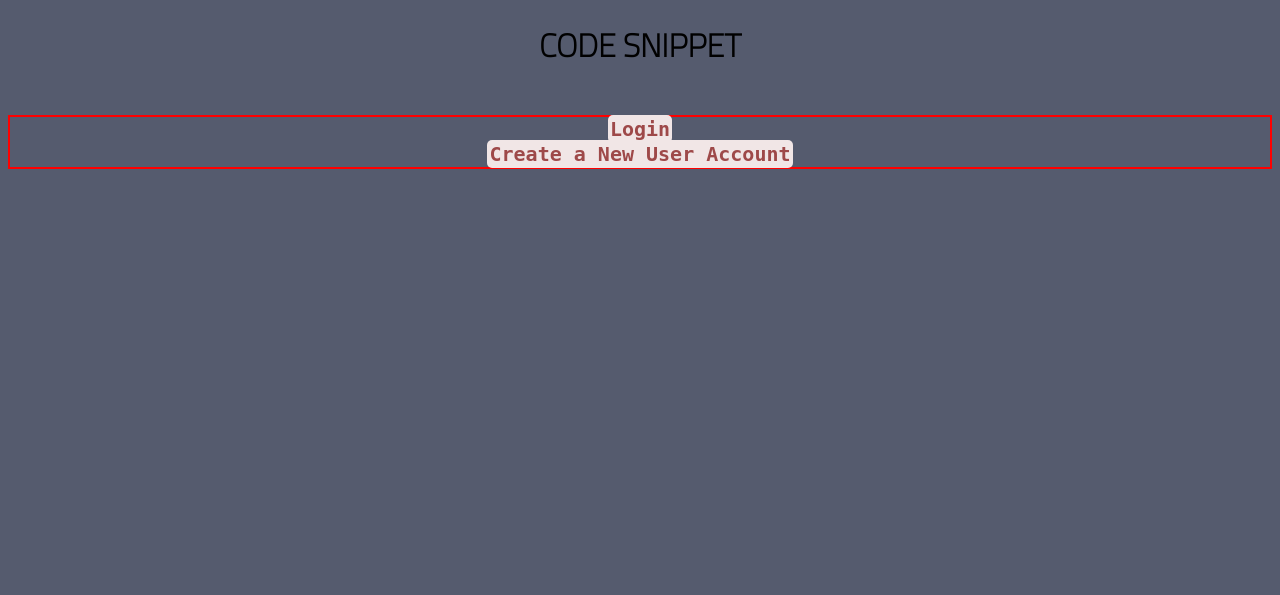
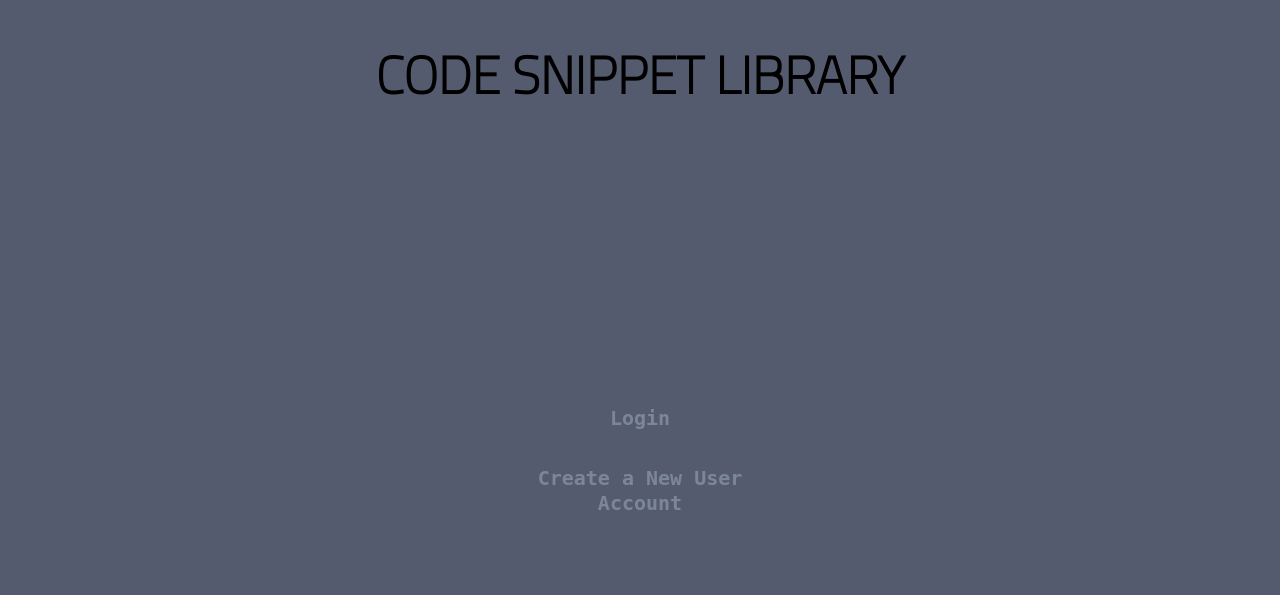
Before and after one commit to momentum-team-7/django-multiple-choice-drehan7, a Django app: page / in a window 1280 px wide. Shown: the top 595 px of the page. Run offline with Django 3.2, Linux system fonts and the light colour scheme.

Commit message:
index styled up

```diff
--- a/static/base.css
+++ b/static/base.css
@@ -67,11 +67,7 @@ body {
 }
 
 .header {
-  text-align: center;
-}
-
-.login_button_container {
-  border: 2px solid red;
+  font-size: 26px;
   text-align: center;
 }
 
@@ -88,32 +84,44 @@ body {
   font-size: 20px;
 }
 
+.login_button_container {
+  margin-top: 12%;
+  padding: 5rem;
+  display: flex;
+  flex-direction: column;
+  align-items: center;
+}
+
 .login_button {
   text-decoration: none;
-  width: 2rem;
-  height: 1rem;
-  background: #f1e6e6;
+  width: 10rem;
+  height: 2rem;
   padding: 2px;
   text-align: center;
   border-radius: 5px;
-  color: rgb(158, 73, 73);
+  color: #8d99ae;
   font-family: monospace;
   font-weight: bold;
   line-height: 25px;
+  opacity: 0.7;
 }
 
 .register_button {
   text-decoration: none;
-  width: 2rem;
-  height: 1rem;
-  background: #f1e6e6;
+  width: 15rem;
+  height: 3rem;
   padding: 2px;
+  color: #8d99ae;
   text-align: center;
   border-radius: 5px;
-  color: rgb(158, 73, 73);
   font-family: monospace;
   font-weight: bold;
   line-height: 25px;
+  opacity: 0.7;
+}
+.login_button:hover,
+.register_button:hover {
+  color: #000000;
 }
 
 .snippet-search-container {
--- a/templates/index.html
+++ b/templates/index.html
@@ -3,7 +3,7 @@
 {% block content %}
 
     <header class="header">
-        <h1>CODE SNIPPET</h1>
+        <h1>CODE SNIPPET LIBRARY</h1>
     </header>
     <br>
         <div class="login_button_container">
```
Also changed, not shown: db.sqlite3.
